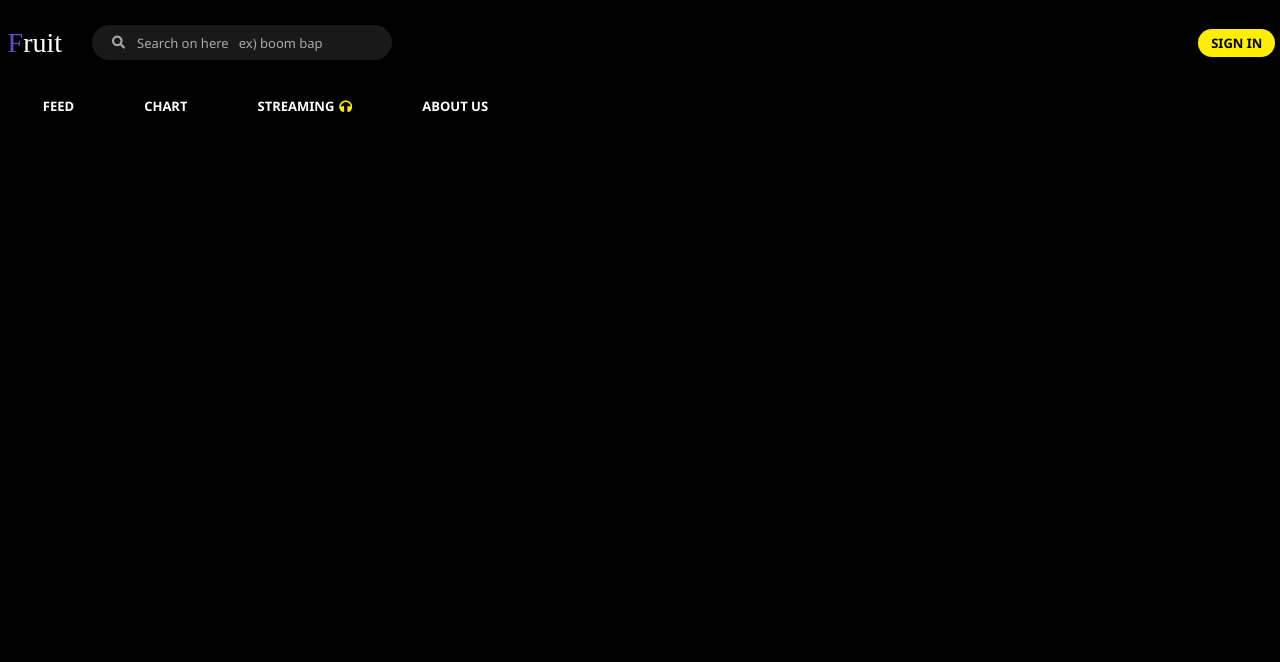
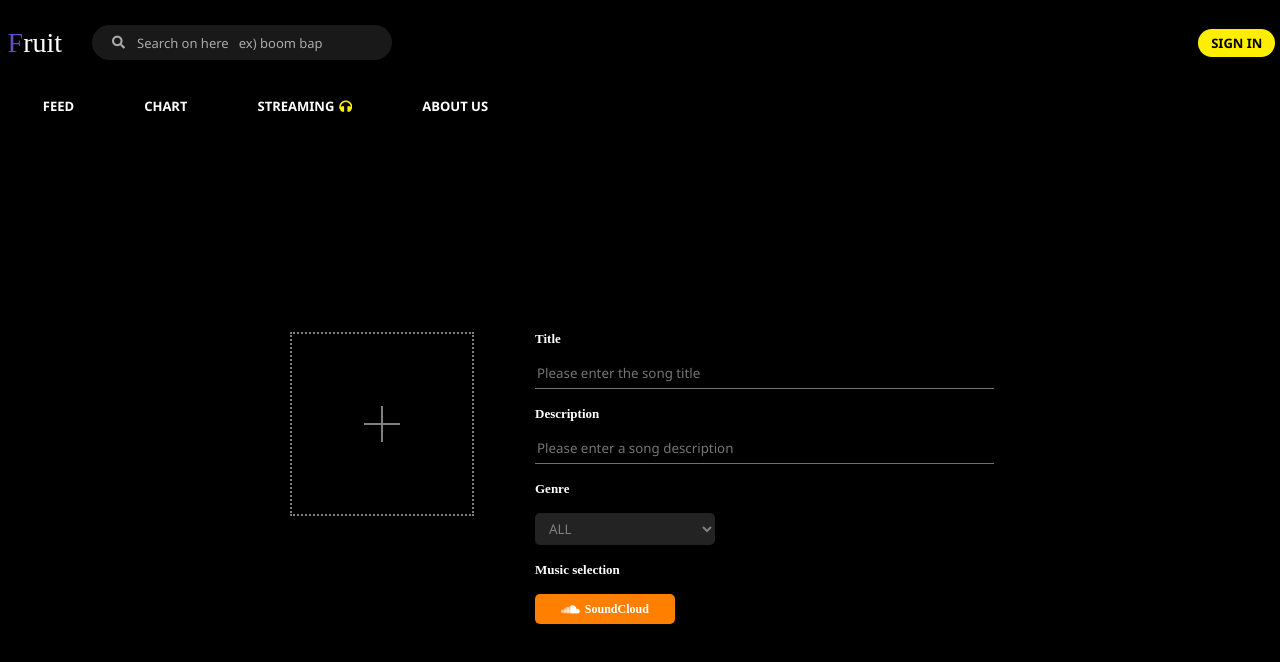
Before and after one commit to Passion-fruits/PASSIONFRUIT_frontend_V1, a React (Create React App) app: page /upload in a window 1280 px wide. Shown: the top 662 px of the page. Built offline with nearby package versions, Linux system fonts and the light colour scheme.

Commit message:
create : upload

```diff
--- a/src/App.tsx
+++ b/src/App.tsx
@@ -3,6 +3,7 @@ import { BrowserRouter as Router } from "react-router-dom";
 import SignIn from "./components/auth/signin";
 import SignUp from "./components/auth/signup";
 import Header from "./components/header";
+import Upload from "./components/upload";
 import GlobalStyle from "./style/globalStyle";
 
 function App() {
@@ -14,6 +15,7 @@ function App() {
         <Switch>
           <Route exact path="/signin" component={SignIn} />
           <Route exact path="/signup" component={SignUp} />
+          <Route exact path="/upload" component={Upload} />
         </Switch>
       </Router>
     </>
--- /dev/null
+++ b/src/components/upload/index.tsx
@@ -0,0 +1,36 @@
+import { OPTION_ARR } from "../../style";
+import ProfileImg from "../public/uploadProfile/profileImg";
+import InformationInput from "./informationInput";
+import * as s from "./styles";
+
+export default function Upload() {
+  return (
+    <s.Wrapper>
+      <s.Container>
+        <ProfileImg borderRadius={0} />
+        <s.InpContainer>
+          <InformationInput
+            title="Title"
+            placeholder="Please enter the song title"
+          />
+          <InformationInput
+            title="Description"
+            placeholder="Please enter a song description"
+          />
+          <s.InforWrapper>
+            <s.InforTitle>Genre</s.InforTitle>
+            <s.Select>
+              {OPTION_ARR.map((e: string, index: number) => (
+                <option key={index}>{e}</option>
+              ))}
+            </s.Select>
+          </s.InforWrapper>
+          <s.InforWrapper>
+            <s.InforTitle>Music selection</s.InforTitle>
+            <s.SoundCloudBox><i className="fab fa-soundcloud"></i> SoundCloud</s.SoundCloudBox>
+          </s.InforWrapper>
+        </s.InpContainer>
+      </s.Container>
+    </s.Wrapper>
+  );
+}
--- /dev/null
+++ b/src/components/upload/informationInput.tsx
@@ -0,0 +1,11 @@
+import { InputComponentParams } from "../../interfaces/upload";
+import * as s from "./styles";
+
+export default function InformationInput({title,placeholder}:InputComponentParams) {
+  return (
+    <s.InforWrapper>
+      <s.InforTitle>{title}</s.InforTitle>
+      <s.Input placeholder={placeholder}/>
+    </s.InforWrapper>
+  );
+}
--- /dev/null
+++ b/src/components/upload/styles.tsx
@@ -0,0 +1,98 @@
+import styled from 'styled-components'
+import { COLOR } from '../../style'
+
+export const Wrapper = styled.div`
+width:100%;
+height:700px;
+display:flex;
+justify-content:center;
+align-items:center;
+`
+
+export const Container = styled.div`
+width:700px;
+display:flex;
+justify-content:space-between;
+`
+
+export const InpContainer = styled.div`
+width:65%;
+`
+
+export const InforWrapper = styled.div`
+width:100%;
+display:flex;
+flex-direction:column;
+margin-top:18px;
+:first-of-type{
+    margin:0;
+}
+`
+
+export const InforTitle = styled.span`
+color:white;
+font-size:13px;
+margin-bottom:18px;
+font-weight:bold;
+`
+
+export const Input = styled.input`
+width:100%;
+border:none;
+border-bottom:1px solid #707070;
+background:transparent;
+padding-bottom: 6px;
+color:gray;
+cursor: pointer;
+transition:0.5s;
+::placeholder{
+    transition:0.5s;
+}
+:focus{
+    border-bottom:1px solid ${COLOR.MAIN_COLOR};
+    color:${COLOR.MAIN_COLOR};
+}
+:focus::placeholder{
+    color:${COLOR.MAIN_COLOR};
+}
+`
+
+export const Select = styled.select`
+width:180px;
+height:32px;
+background-color:#232323;
+border:none;
+border-radius:5px;
+padding: 0 10px;
+outline:none;
+color:gray;
+::-ms-expand {
+display: none;
+}
+&option{
+    border:none;
+    color:gray;
+}
+`
+
+export const SoundCloudBox = styled.div`
+width:140px;
+height:30px;
+display:flex;
+justify-content:center;
+align-items:center;
+border-radius:5px;
+background-color:#FF8000;
+color:white;
+font-weight:bold;
+font-size:12px;
+cursor: pointer;
+transition:0.5s;
+i{
+    margin-right:5px;
+    font-size:15px;
+}
+&:hover{
+    opacity:.8;
+}
+`
```
